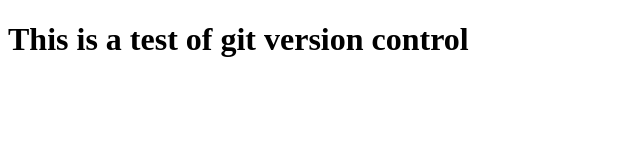
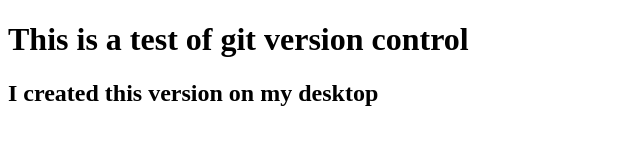
Before and after one commit to rgvegajr/classExample, a plain HTML site: page index.html in a window 1280 px wide. Shown: the whole page, without its empty margins (0-640 px from the left). Drawn offline with Linux system fonts and the light colour scheme.

Commit message:
added additional text

```diff
--- a/index.html
+++ b/index.html
@@ -5,6 +5,7 @@
 </head>
 <body>
 	<h1>This is a test of git version control</h1>
+	<h2>I created this version on my desktop</h1>
 
 </body>
 </html>
```
